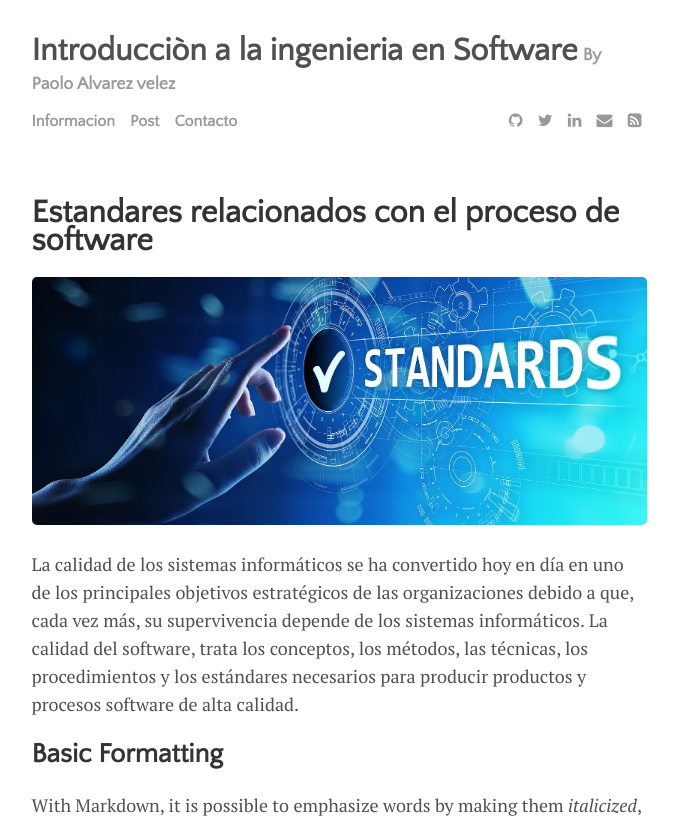
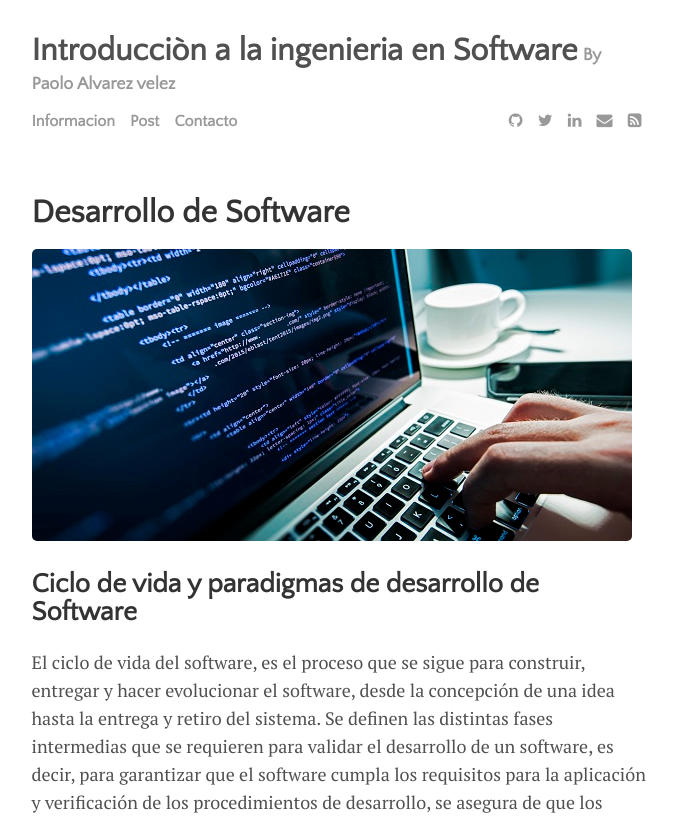
Before and after one commit to Paolo19010/Miblog, a Jekyll site: the page built from _posts/2014-01-01-text-formatting-examples.md, in a window 1280 px wide and 1400 px high. Shown: the top 821 px of the window, without its empty margins (301-979 px from the left). Built offline with Jekyll 4.4.1, drawn with Linux system fonts in a browser that asks for light colours; formulas are drawn with MathJax 3; comment, search, counter and statistics services are not loaded; some of the changed text lies outside the part shown.

Commit message:
mod3
mod3

```diff
--- a/_posts/2014-01-01-text-formatting-examples.md
+++ b/_posts/2014-01-01-text-formatting-examples.md
@@ -1,15 +1,19 @@
 ---
 layout: post
-title: "Estandares relacionados con el proceso de software"
+title: "Desarrollo de Software"
 author: "Paolo Alvarez"
 categories: journal
 tags: [documentation,sample]
-image: normas-ISO.jpg
+image: modu3.jpg
 ---
 
+## Ciclo de vida y paradigmas de desarrollo de Software
 
+El ciclo de vida del software, es el proceso que se sigue para construir, entregar y hacer evolucionar el software, desde la concepción de una idea hasta la entrega y retiro del sistema. Se definen las distintas fases intermedias que se requieren para validar el desarrollo de un software, es decir, para garantizar que el software cumpla los requisitos para la aplicación y verificación de los procedimientos de desarrollo, se asegura de que los métodos utilizados son apropiados.
 
-La calidad de los sistemas informáticos se ha convertido hoy en día en uno de los principales objetivos estratégicos de las organizaciones debido a que, cada vez más, su supervivencia depende de los sistemas informáticos. La calidad del software, trata los conceptos, los métodos, las técnicas, los procedimientos y los estándares necesarios para producir productos y procesos software de alta calidad.
+![alt text](https://www.belatrixsf.com/blog/wp-content/uploads/2020/02/Software-Development-Life-Cycle.png "Lagrange Demo Image")
+
+La ingeniería del software se vale de una serie de modelos que establecen y muestran las distintas etapas y estados por los que pasa un producto software, desde su concepción inicial, pasando por su desarrollo, puesta en marcha y posterior mantenimiento, hasta la retirada del producto. A estos modelos se les denomina “Modelos de ciclo de vida del software”. Un modelo de ciclo de vida de software es una vista de las actividades que ocurren durante el desarrollo de software, intenta determinar el orden de las etapas involucradas y los criterios de transición asociados entre estas etapas.
 
 ## Basic Formatting
 
```
Also changed, not shown: assets/img/modu3.jpg (added).
